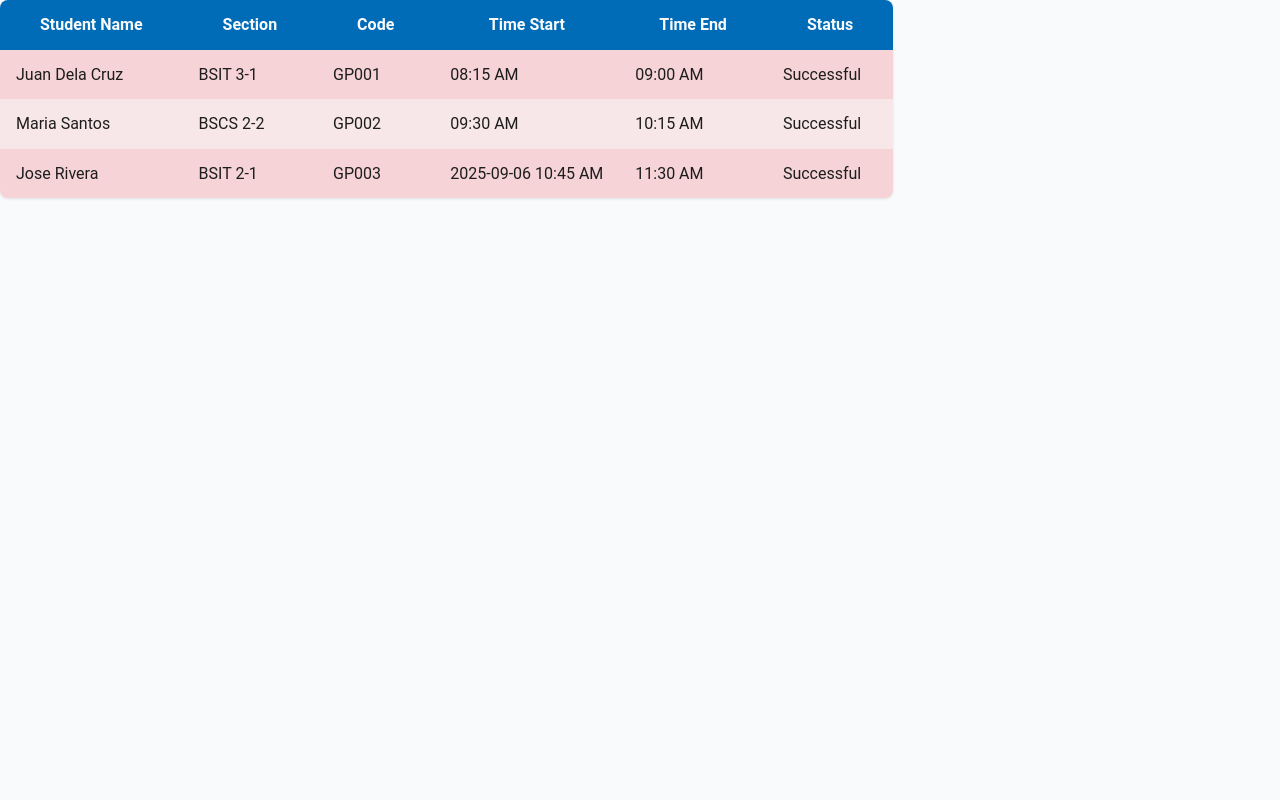
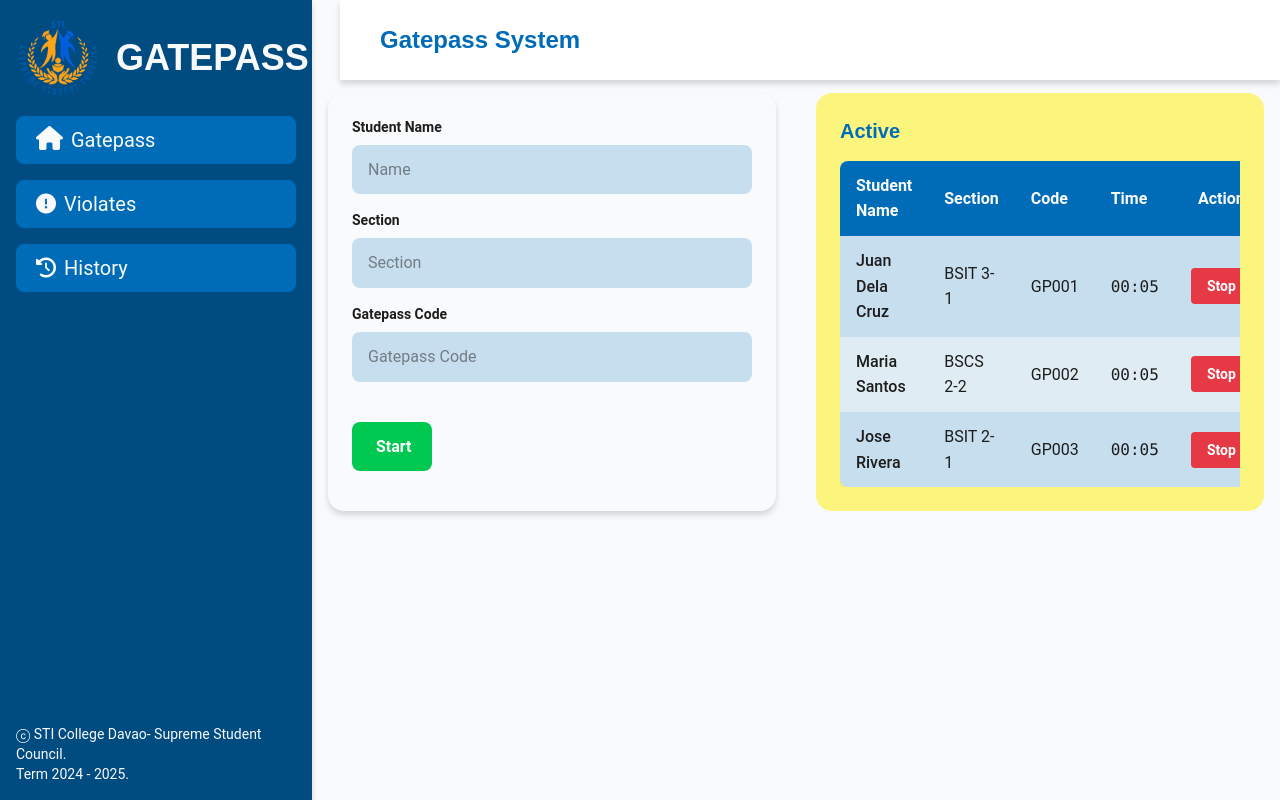
Before and after one commit to FlareDump/SSC-Events-Gatepass-System, a React (Vite) app: page / in a window 1280 px wide. Built offline with nearby package versions, Linux system fonts and the light colour scheme.

Commit message:
Update App

```diff
--- a/src/App.jsx
+++ b/src/App.jsx
@@ -7,13 +7,20 @@ import './index.css';
 
 export default function App() {
 	return (
-		<div className="flex h-screen flex-col">
-			<div className="flex flex-1">
-				{/* <Sidebar /> */}
-				{/* <Navbar /> */}
-				{/* <Dashboard /> */}
-				{/* <Violates /> */}
-				<History />
+		<div className="flex h-screen">
+			{/* Sidebar */}
+			<Sidebar />
+
+			{/* Main Area */}
+			<div className="flex flex-1 flex-col">
+				<Navbar />
+				<br /> <br /> <br />
+				<div className="flex-1 overflow-y-auto p-4">
+					<Dashboard />
+					{/* You can swap out Dashboard with Violates or History */}
+					{/* <Violates /> */}
+					{/* <History /> */}
+				</div>
 			</div>
 		</div>
 	);
--- a/src/component/Dashboard.jsx
+++ b/src/component/Dashboard.jsx
@@ -92,7 +92,7 @@ export default function Dashboard() {
 	const activeStudents = students.filter((s) => s.status === 'On Gatepass');
 
 	return (
-		<div className="bg-accent mt-20 flex px-10 py-6">
+		<div className="bg-accent flex">
 			<div className="flex w-full gap-10">
 				{/* Left Side - Form */}
 				<div className="bg-accent w-[35vw] rounded-lg p-6 shadow-md">
@@ -169,7 +169,7 @@ export default function Dashboard() {
 							No active gatepass entries
 						</div>
 					) : (
-						<div className="overflow-x-auto">
+						<div className="max-h-[70vh] overflow-x-auto overflow-y-auto">
 							<table className="bg-accent w-full overflow-hidden rounded-md shadow-sm">
 								<thead className="bg-primary text-light">
 									<tr>
--- a/src/component/History.jsx
+++ b/src/component/History.jsx
@@ -26,7 +26,7 @@ export default function History() {
 			section: 'BSIT 2-1',
 			code: 'GP003',
 			status: 'Successful',
-			startTime: '2025-09-06 10:45 AM',
+			startTime: '10:45 AM',
 			endTime: '11:30 AM',
 		},
 	]);
```
